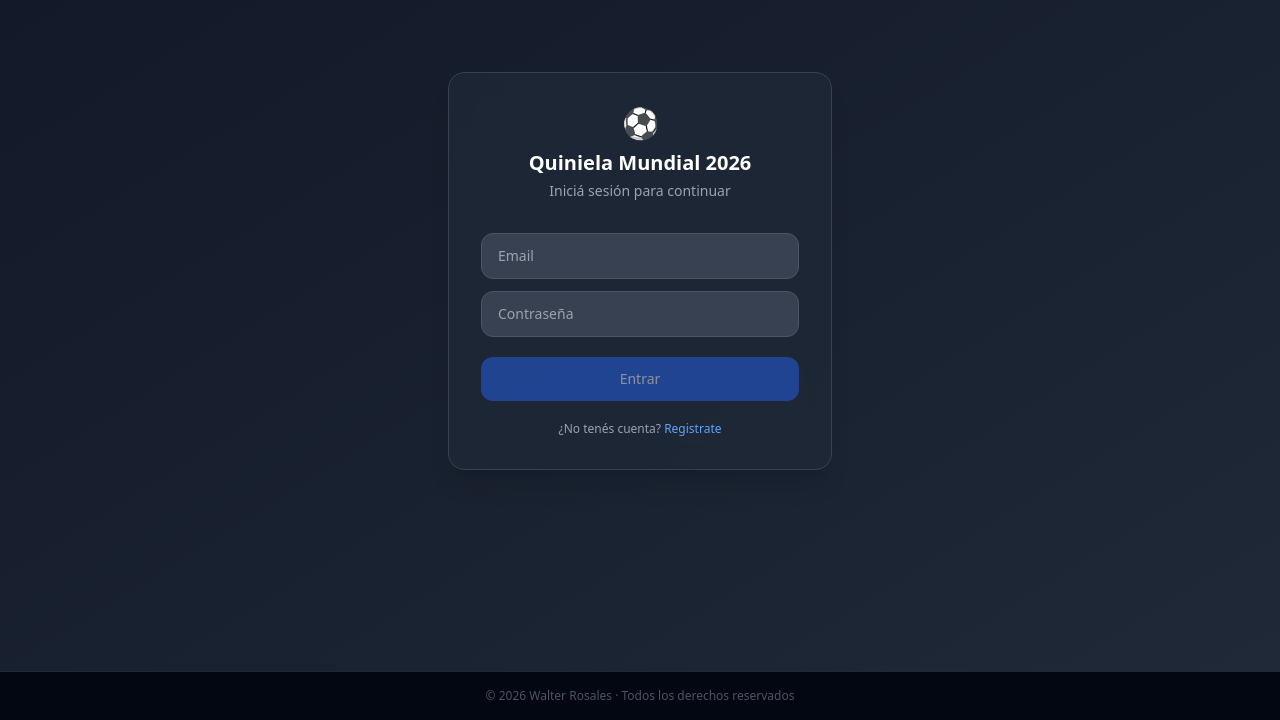
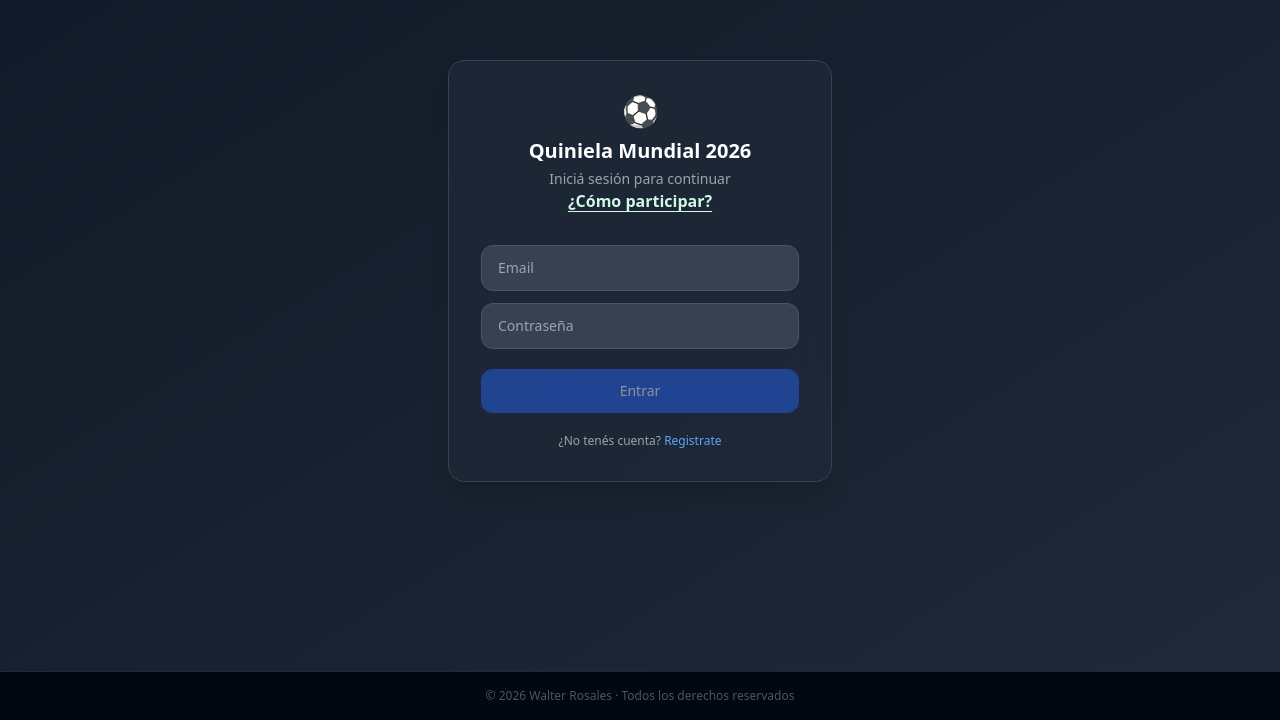
Before and after one commit to wallas2022/quiniela-mundial-2026, a Next.js app: page /login in a window 1280 px wide. Shown: the part 129-849 px from the top of the page. Built offline with nearby package versions, Linux system fonts and the light colour scheme; no server answers.

Commit message:
instrucciones agregadas correccion enlace copia login

```diff
--- a/src/app/login/page.tsx
+++ b/src/app/login/page.tsx
@@ -2,6 +2,7 @@
 import { useState } from 'react'
 import { createBrowserClient } from '@supabase/ssr'
 import { useRouter } from 'next/navigation'
+import Link from 'next/link'
 
 export default function LoginPage() {
   const supabase = createBrowserClient(
@@ -40,7 +41,7 @@ export default function LoginPage() {
         phone:        phone,
       })
     }
-    setMessage('Revisá tu email para confirmar la cuenta')
+    setMessage('Ahora ya puedes ingresar con tu nueva cuenta')
 
   } else {
     // ← este bloque faltaba
@@ -62,6 +63,12 @@ export default function LoginPage() {
           <p className="text-sm text-gray-400 mt-1">
             {mode === 'login' ? 'Iniciá sesión para continuar' : 'Creá tu cuenta'}
           </p>
+                  <Link
+    href="/como-participar"
+    className="text-emerald-100 hover:text-yellow-400 font-semibold underline underline-offset-4 transition-colors"
+  >
+    ¿Cómo participar?
+  </Link>
         </div>
 
         <div className="space-y-3">
```
